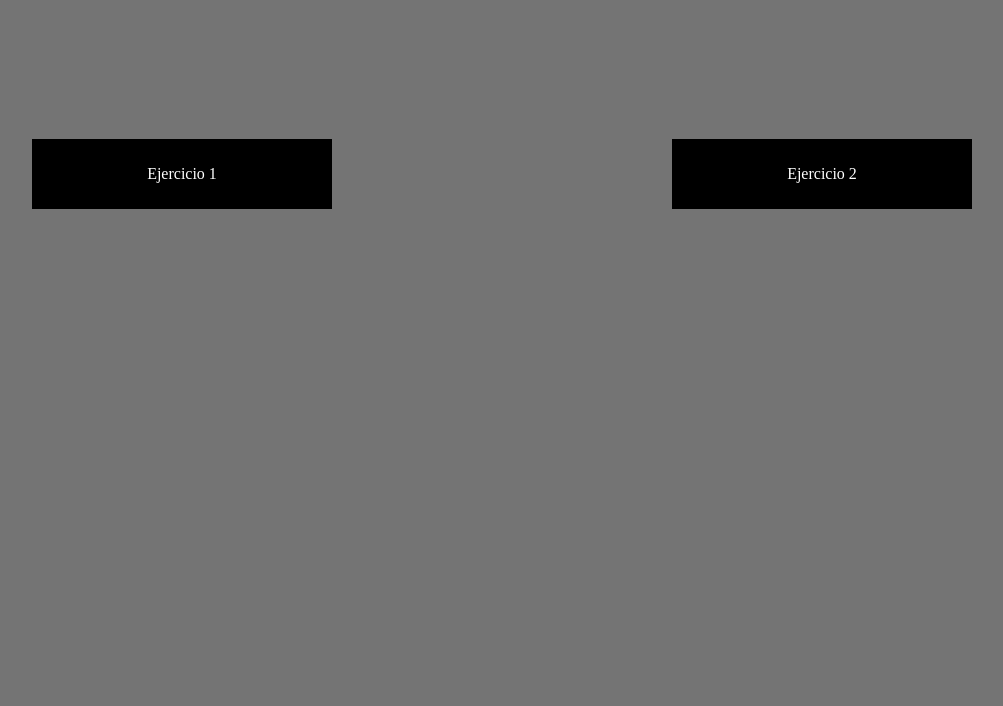
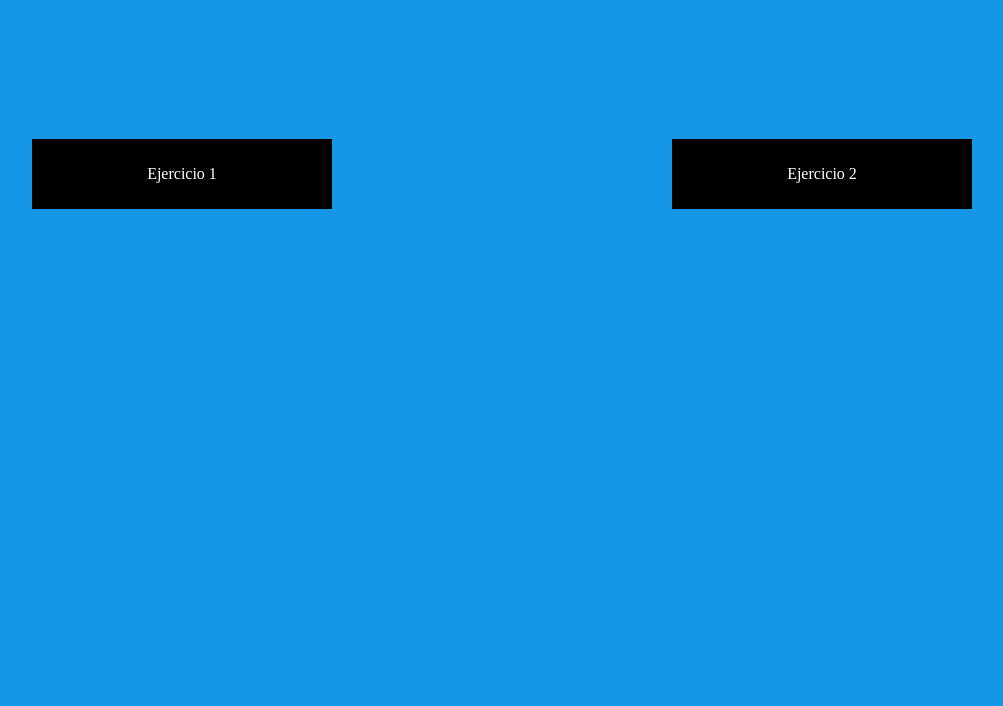
Before and after one commit to charles377/tallerDAW2.io, a plain HTML site: page index.html in a window 1280 px wide. Shown: the part 94-800 px from the top of the page, without its empty margins (138-1141 px from the left). Drawn offline with Linux system fonts and the light colour scheme.

Commit message:
Update style.css

```diff
--- a/css/style.css
+++ b/css/style.css
@@ -4,7 +4,7 @@
   margin: 0;
 }
 body{
-  background: #747474;
+  background: #1597E5;
 }
 
 header{
```
